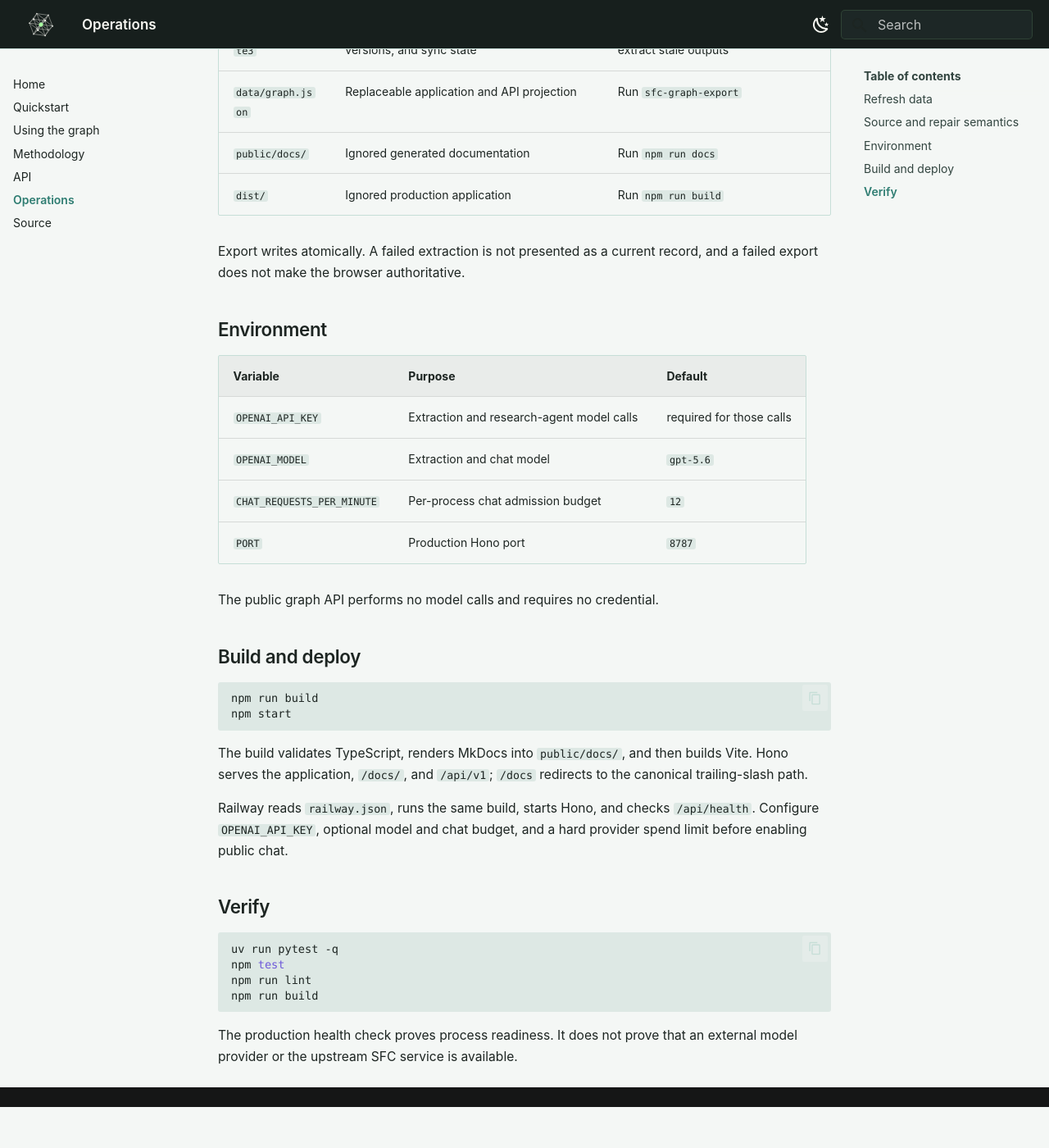
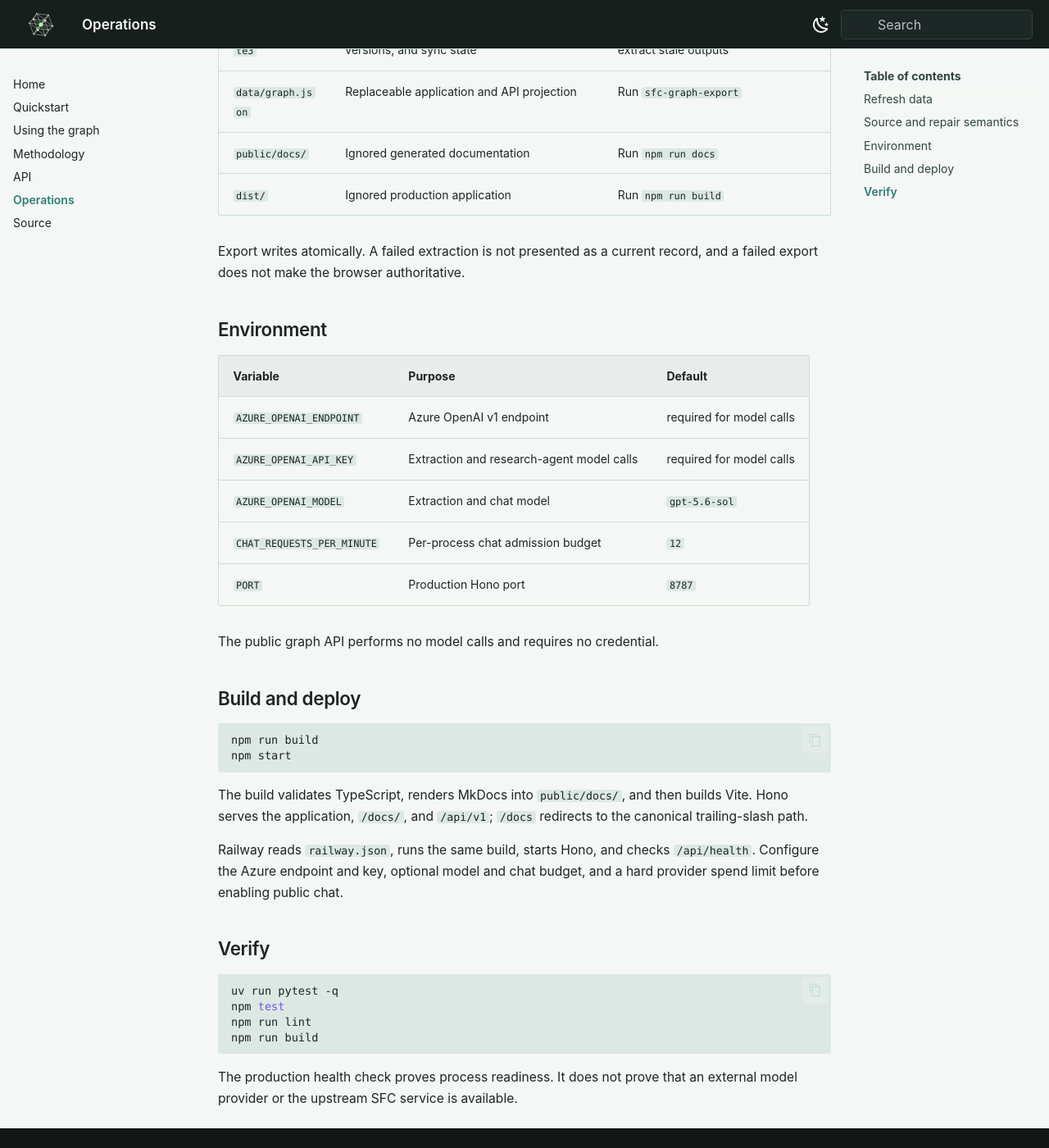
Before and after one commit to drukpa1455/sfc-enforcement-graph, an MkDocs documentation site: the page built from docs/operations.md, in a window 1280 px wide and 1400 px high, scrolled down 671 px. Shown: the whole window at 82% size. Built offline with MkDocs 1.6.1 and Material for MkDocs 9.7.7, drawn with Linux system fonts in a browser that asks for light colours; before the commit the page ends 2021 px from its top, so only the background shows below that.

Commit message:
Use Azure OpenAI for model calls (#27)

```diff
--- a/docs/operations.md
+++ b/docs/operations.md
@@ -37,8 +37,9 @@ record, and a failed export does not make the browser authoritative.
 
 | Variable | Purpose | Default |
 |---|---|---|
-| `OPENAI_API_KEY` | Extraction and research-agent model calls | required for those calls |
-| `OPENAI_MODEL` | Extraction and chat model | `gpt-5.6` |
+| `AZURE_OPENAI_ENDPOINT` | Azure OpenAI v1 endpoint | required for model calls |
+| `AZURE_OPENAI_API_KEY` | Extraction and research-agent model calls | required for model calls |
+| `AZURE_OPENAI_MODEL` | Extraction and chat model | `gpt-5.6-sol` |
 | `CHAT_REQUESTS_PER_MINUTE` | Per-process chat admission budget | `12` |
 | `PORT` | Production Hono port | `8787` |
 
@@ -56,8 +57,8 @@ builds Vite. Hono serves the application, `/docs/`, and `/api/v1`; `/docs`
 redirects to the canonical trailing-slash path.
 
 Railway reads `railway.json`, runs the same build, starts Hono, and checks
-`/api/health`. Configure `OPENAI_API_KEY`, optional model and chat budget, and a
-hard provider spend limit before enabling public chat.
+`/api/health`. Configure the Azure endpoint and key, optional model and chat
+budget, and a hard provider spend limit before enabling public chat.
 
 ## Verify
 
--- a/pyproject.toml
+++ b/pyproject.toml
@@ -3,7 +3,10 @@ name = "sfc-enforcement-graph"
 version = "0.1.0"
 license = "AGPL-3.0-or-later"
 requires-python = ">=3.12"
-dependencies = ["pydantic-ai-slim[openai]>=1,<2", "pydantic>=2.12,<3"]
+dependencies = [
+    "pydantic-ai-slim[openai]>=2,<3",
+    "pydantic>=2.12,<3",
+]
 
 [project.scripts]
 sfc-graph-sync = "sfc_enforcement_graph.sync:main"
```
Also changed, not shown: README.md (+6 -4 lines), docs/quickstart.md (+3 -2 lines), 5 other files.
